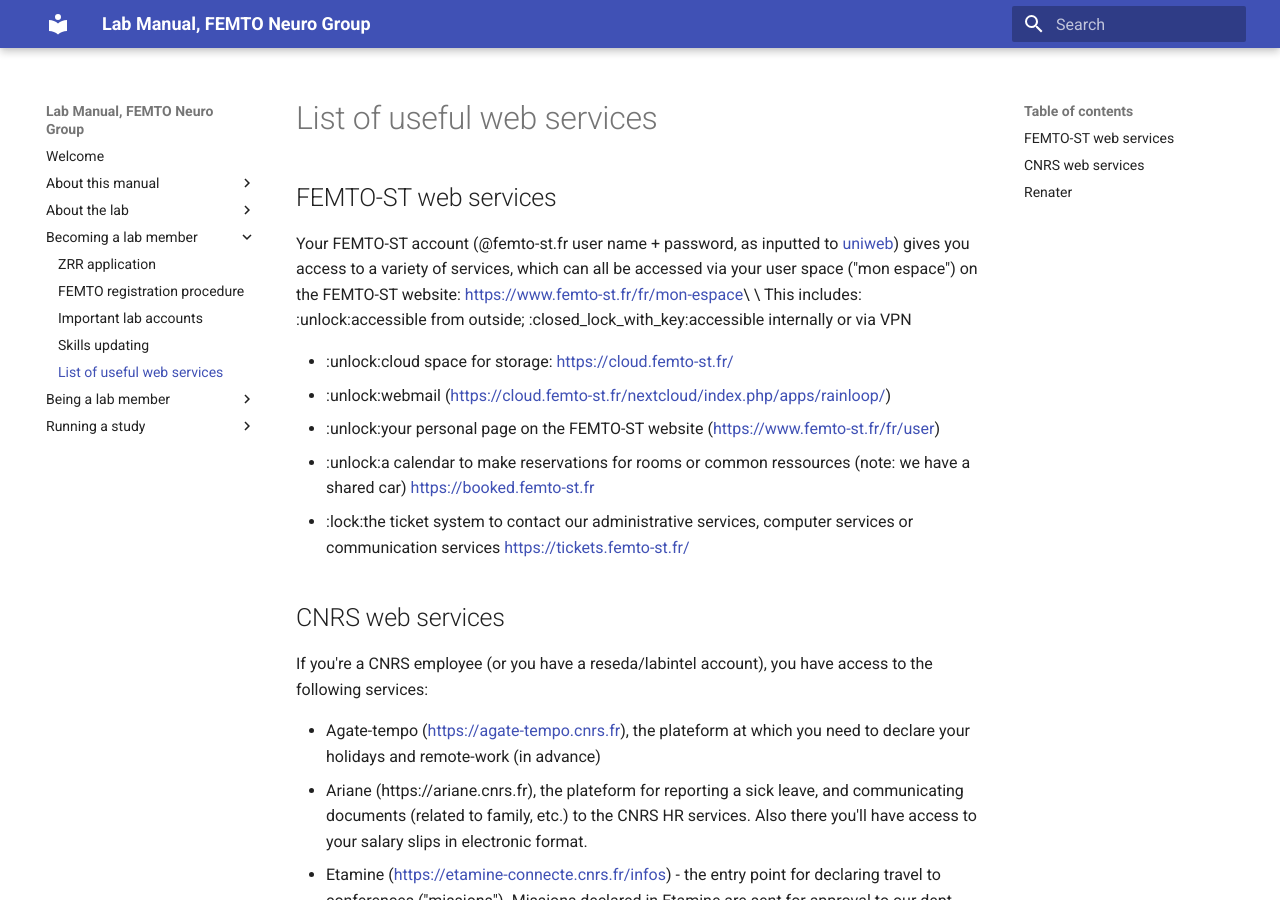
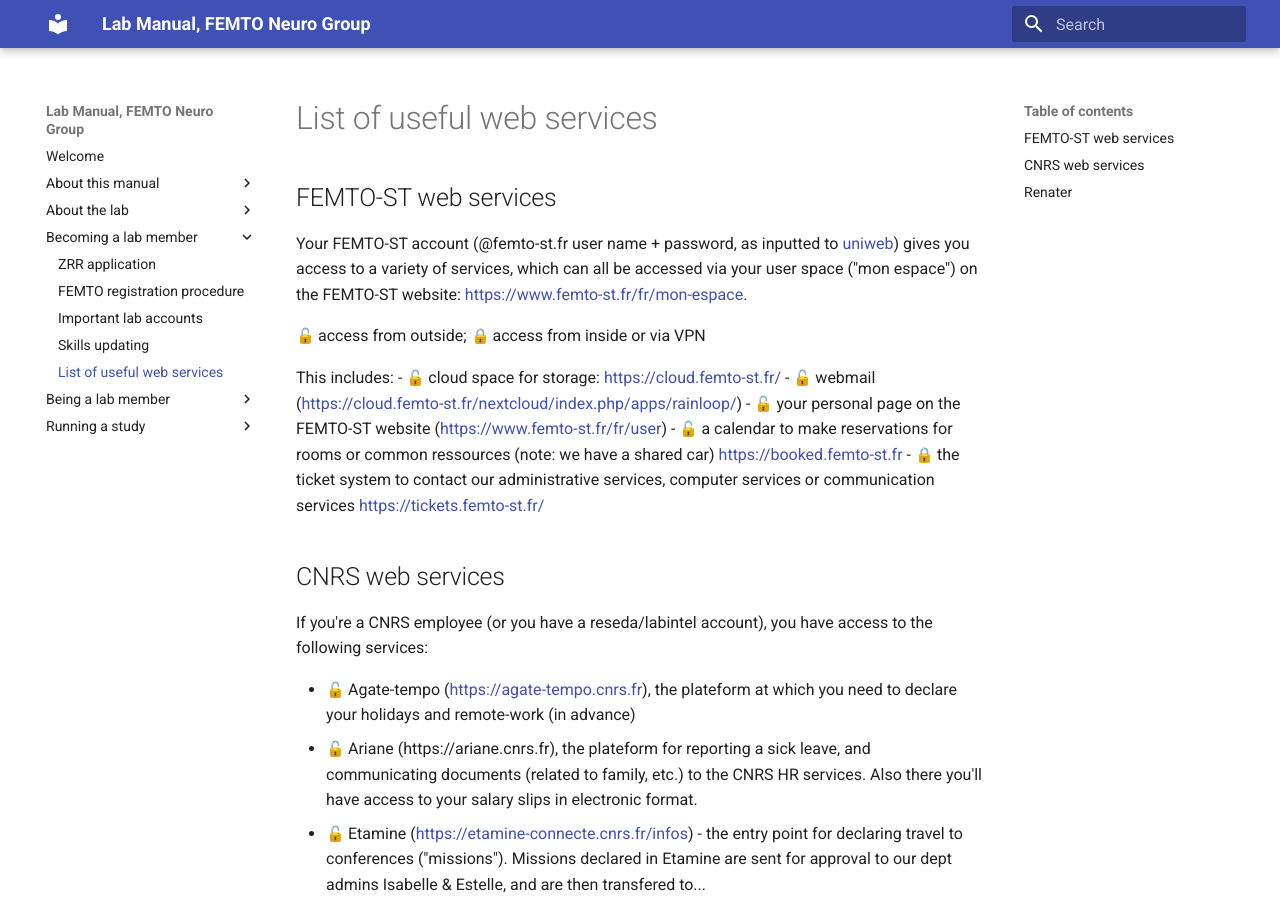
Before and after one commit to neuro-team-femto/lab_manual, an MkDocs documentation site: the page built from docs/becoming-a-lab-member/femto-st-web-services.md, in a window 1280 px wide and 900 px high. Built offline with MkDocs 1.6.1 and Material for MkDocs 9.7.7, drawn with Linux system fonts in a browser that asks for light colours; emoji names are drawn with the system emoji font.

Commit message:
fixed emoji

```diff
--- a/docs/becoming-a-lab-member/femto-st-web-services.md
+++ b/docs/becoming-a-lab-member/femto-st-web-services.md
@@ -8,31 +8,32 @@ description: >-
 
 ## FEMTO-ST web services
 
-Your FEMTO-ST account (@femto-st.fr user name + password, as inputted to [uniweb](lab-registration-procedure.md)) gives you access to a variety of services, which can all be accessed via your user space ("mon espace") on the FEMTO-ST website: [https://www.femto-st.fr/fr/mon-espace](https://www.femto-st.fr/fr/mon-espace)\
-\
-This includes: :unlock:accessible from outside; :closed\_lock\_with\_key:accessible internally or via VPN
+Your FEMTO-ST account (@femto-st.fr user name + password, as inputted to [uniweb](lab-registration-procedure.md)) gives you access to a variety of services, which can all be accessed via your user space ("mon espace") on the FEMTO-ST website: [https://www.femto-st.fr/fr/mon-espace](https://www.femto-st.fr/fr/mon-espace).
 
-* :unlock:cloud space for storage: [https://cloud.femto-st.fr/](https://cloud.femto-st.fr/)
-* :unlock:webmail ([https://cloud.femto-st.fr/nextcloud/index.php/apps/rainloop/](https://cloud.femto-st.fr/nextcloud/index.php/apps/rainloop/))
-* :unlock:your personal page on the FEMTO-ST website ([https://www.femto-st.fr/fr/user](https://www.femto-st.fr/fr/user))
-* :unlock:a calendar to make reservations for rooms or common ressources (note: we have a shared car) [https://booked.femto-st.fr](https://booked.femto-st.fr)
-* :lock:the ticket system to contact our administrative services, computer services or communication services [https://tickets.femto-st.fr/](https://tickets.femto-st.fr/)
+:unlock: access from outside; :lock: access from inside or via VPN
+
+This includes:
+- :unlock: cloud space for storage: [https://cloud.femto-st.fr/](https://cloud.femto-st.fr/)
+- :unlock: webmail ([https://cloud.femto-st.fr/nextcloud/index.php/apps/rainloop/](https://cloud.femto-st.fr/nextcloud/index.php/apps/rainloop/))
+- :unlock: your personal page on the FEMTO-ST website ([https://www.femto-st.fr/fr/user](https://www.femto-st.fr/fr/user))
+- :unlock: a calendar to make reservations for rooms or common ressources (note: we have a shared car) [https://booked.femto-st.fr](https://booked.femto-st.fr)
+- :lock: the ticket system to contact our administrative services, computer services or communication services [https://tickets.femto-st.fr/](https://tickets.femto-st.fr/)
 
 ## CNRS web services
 
 If you're a CNRS employee (or you have a reseda/labintel account), you have access to the following services:&#x20;
 
-* Agate-tempo ([https://agate-tempo.cnrs.fr](https://agate-tempo.cnrs.fr/fr/)), the plateform at which you need to declare your holidays and remote-work (in advance)
-* Ariane (https://ariane.cnrs.fr), the plateform for reporting a sick leave, and communicating documents (related to family, etc.) to the CNRS HR services. Also there you'll have access to your salary slips in electronic format.&#x20;
-* Etamine ([https://etamine-connecte.cnrs.fr/infos](https://etamine-connecte.cnrs.fr/infos)) - the entry point for declaring travel to conferences ("missions"). Missions declared in Etamine are sent for approval to our dept admins Isabelle & Estelle, and are then transfered to...
-* Notilus ([https://esr-cnrs.notilus-inone.fr/#/Dashboard](https://esr-cnrs.notilus-inone.fr/#/Dashboard)) - the plateform for following up on upcoming, ongoing and terminated missions. Booking travel and hotels for missions can be initiated from Notilus and will connect you to...
-* Goelett ([https://travel.goelett.com](https://travel.goelett.com)) - the plateform to book tickets and hotels with CNRS rates. You can't normally access this directly, only via notilus.&#x20;
-* Zoom ([https://cnrs.zoom.us/](https://cnrs.zoom.us/)). CNRS has a corporate zoom account, which you can use to plan meetings
+- :unlock: Agate-tempo ([https://agate-tempo.cnrs.fr](https://agate-tempo.cnrs.fr/fr/)), the plateform at which you need to declare your holidays and remote-work (in advance)
+- :unlock: Ariane (https://ariane.cnrs.fr), the plateform for reporting a sick leave, and communicating documents (related to family, etc.) to the CNRS HR services. Also there you'll have access to your salary slips in electronic format.&#x20;
+- :unlock: Etamine ([https://etamine-connecte.cnrs.fr/infos](https://etamine-connecte.cnrs.fr/infos)) - the entry point for declaring travel to conferences ("missions"). Missions declared in Etamine are sent for approval to our dept admins Isabelle & Estelle, and are then transfered to...
+- :unlock: Notilus ([https://esr-cnrs.notilus-inone.fr/#/Dashboard](https://esr-cnrs.notilus-inone.fr/#/Dashboard)) - the plateform for following up on upcoming, ongoing and terminated missions. Booking travel and hotels for missions can be initiated from Notilus and will connect you to...
+- :unlock: Goelett ([https://travel.goelett.com](https://travel.goelett.com)) - the plateform to book tickets and hotels with CNRS rates. You can't normally access this directly, only via notilus.&#x20;
+- :unlock: Zoom ([https://cnrs.zoom.us/](https://cnrs.zoom.us/)). CNRS has a corporate zoom account, which you can use to plan meetings
 
 ## Renater
 
 Renater ([https://www.renater.fr](https://www.renater.fr)) is a bundle of web services offered and maintained by French higher education institutions, and which you can access with your institutional account (ex. CNRS account). Our operating institutions encourage us to use Renater tools over private-sector alternatives (eg. Google drive, doodle, etc.) because this is non-profit and data-secure (also, it works pretty well TBH)
 
-* Evento ([https://evento.renater.fr/](https://evento.renater.fr/)) is a Doodle-like tool for planning meetings
-* FileSender ([https://filesender.renater.fr/](https://filesender.renater.fr/)) is a Wetransfer-like service to share big files&#x20;
-* Renater also maintains the French infrastructure for eduroam ([https://eduroam.org/](https://eduroam.org/)), with which you get free Wifi at all higher-education in Europe (and, incidentally, in the lab, via your ENSMM/Supmicrotech account)
+- :unlock: Evento ([https://evento.renater.fr/](https://evento.renater.fr/)) is a Doodle-like tool for planning meetings
+- :unlock: FileSender ([https://filesender.renater.fr/](https://filesender.renater.fr/)) is a Wetransfer-like service to share big files&#x20;
+- Renater also maintains the French infrastructure for eduroam ([https://eduroam.org/](https://eduroam.org/)), with which you get free Wifi at all higher-education in Europe (and, incidentally, in the lab, via your ENSMM/Supmicrotech account)
--- a/mkdocs.yml
+++ b/mkdocs.yml
@@ -6,6 +6,10 @@ theme:
   name: material
 
 markdown_extensions:
+  - attr_list
+  - pymdownx.emoji:
+      emoji_index: !!python/name:material.extensions.emoji.twemoji
+      emoji_generator: !!python/name:material.extensions.emoji.to_svg
   - admonition
   - pymdownx.details
   - pymdownx.superfences
@@ -42,7 +46,7 @@ nav:
       - 'Time management' : 'being-a-lab-member/how-we-do-things/time-management.md'
       - 'Communication' : 'being-a-lab-member/how-we-do-things/communication.md'
       - 'Printing' : 'being-a-lab-member/how-we-do-things/printing.md'
-      - 'Setting a zoom talk' : 'being-a-lab-member/how-we-do-things/setting-a-zoom-talk.md'
+      - 'Setting up for zoom or café neuro' : 'being-a-lab-member/how-we-do-things/setting-a-zoom-talk.md'
       - 'Life in the lab': 'being-a-lab-member/how-we-do-things/life-in-the-lab.md'
       - 'Taking guests' : 'being-a-lab-member/how-we-do-things/taking-guests.md'
     - 'Maintaining Health and Safety':
```
